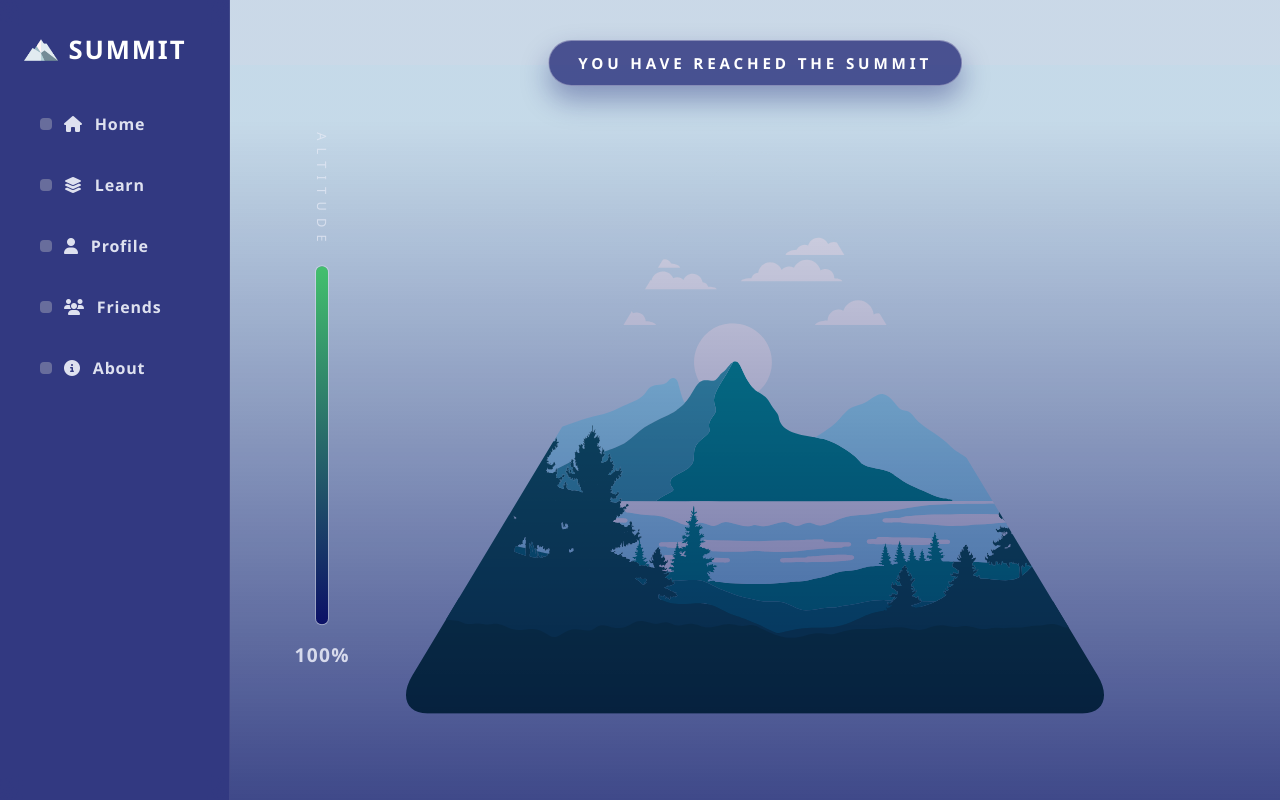
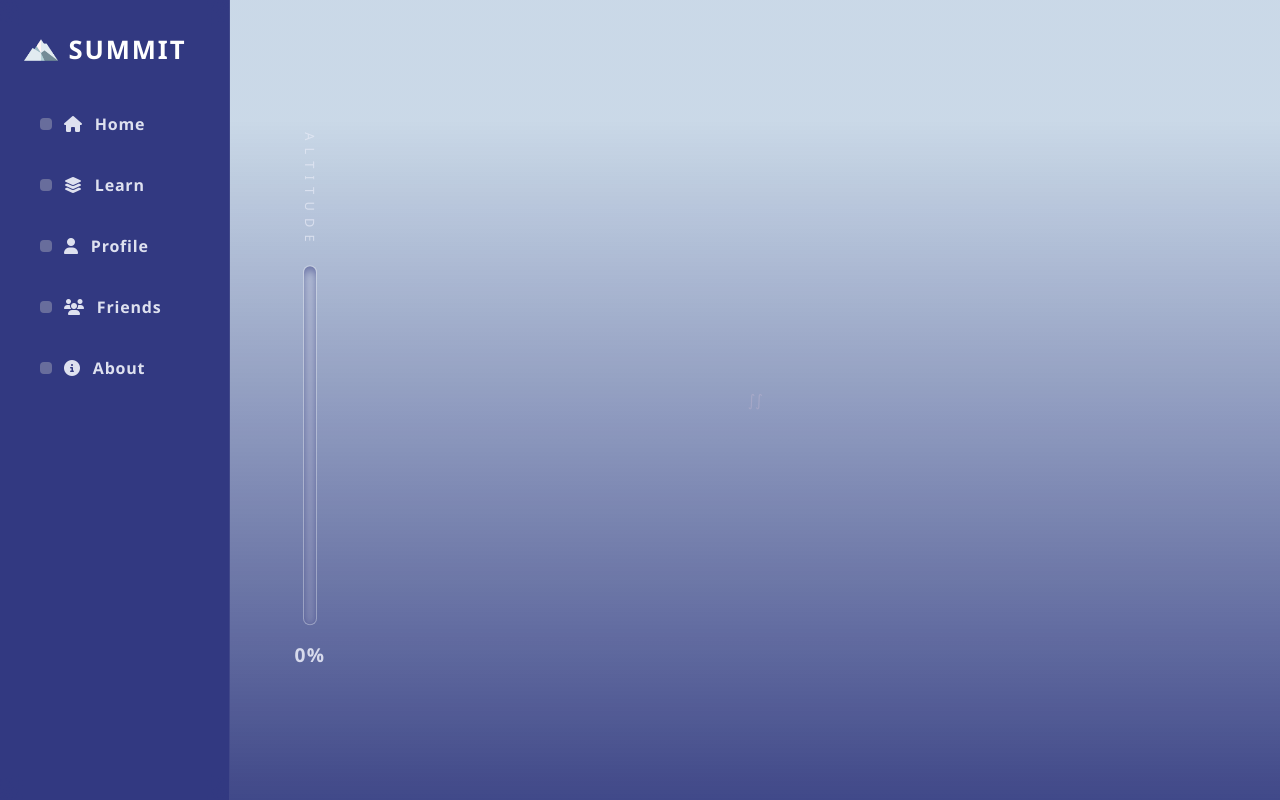
Before and after one commit to humba672/Summit, a Flask app: page /home in a window 1280 px wide. Run offline with Flask 3, Linux system fonts and the light colour scheme; the visitor is signed in with stand-in values (Sample User, id 1).

Commit message:
Add altitude attribute to User model and update profile and landing templates to reflect current user's altitude

```diff
--- a/summit/auth/auth.py
+++ b/summit/auth/auth.py
@@ -55,6 +55,7 @@
                 username=name,
                 email=email,
                 password_hash=generate_password_hash(password),
+                altitude=0
             )
 
             db.session.add(new_user)
--- a/summit/auth/userModel.py
+++ b/summit/auth/userModel.py
@@ -6,6 +6,7 @@
     username = db.Column(db.String(150), unique=True, nullable=False)
     email = db.Column(db.String(150), unique=True, nullable=False)
     password_hash = db.Column(db.String(256), nullable=False)
+    altitude = db.Column(db.Integer, default=0)
 
     def __repr__(self):
         return f"<User {self.username}>"
--- a/summit/landing/templates/index.html
+++ b/summit/landing/templates/index.html
@@ -249,7 +249,7 @@
   </aside>
 
   <main>
-    <section class="mountain-stage" data-altitude="100">
+    <section class="mountain-stage" data-altitude="{{ current_user.altitude }}">
       <div class="summit-banner" id="summit-banner">You have reached the Summit</div>
       <div class="mountain-clip">
         <img
@@ -268,7 +268,7 @@
         <div class="altitude-bar">
           <div class="altitude-fill"></div>
         </div>
-        <span class="altitude-percent-label" id="altitude-readout">100%</span>
+        <span class="altitude-percent-label" id="altitude-readout">{{ current_user.altitude }}</span>
       </div>
 
     </section>
```
Also changed, not shown: summit/auth/templates/profile.html (+4 -4 lines), instance/db.sqlite.
